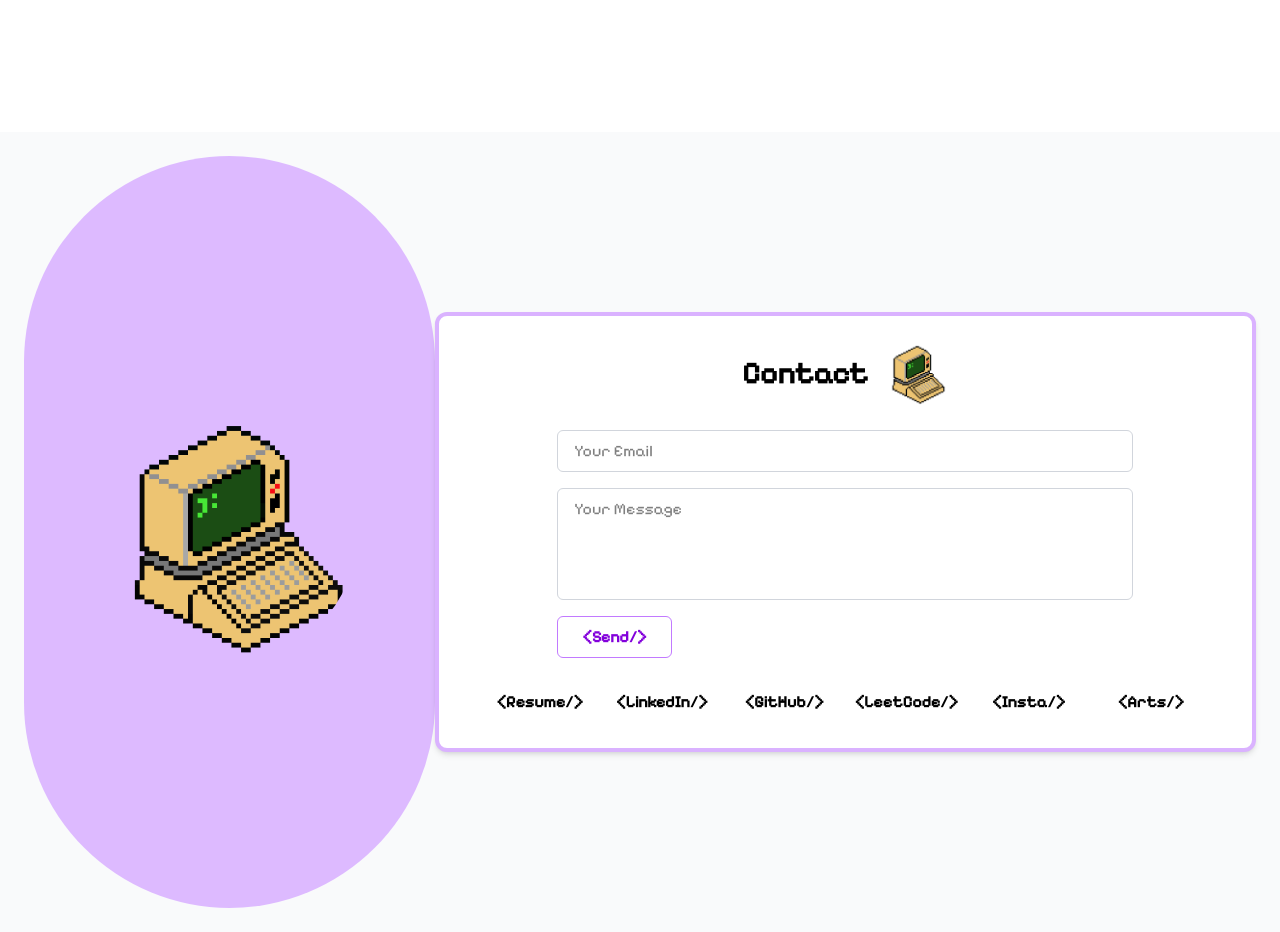
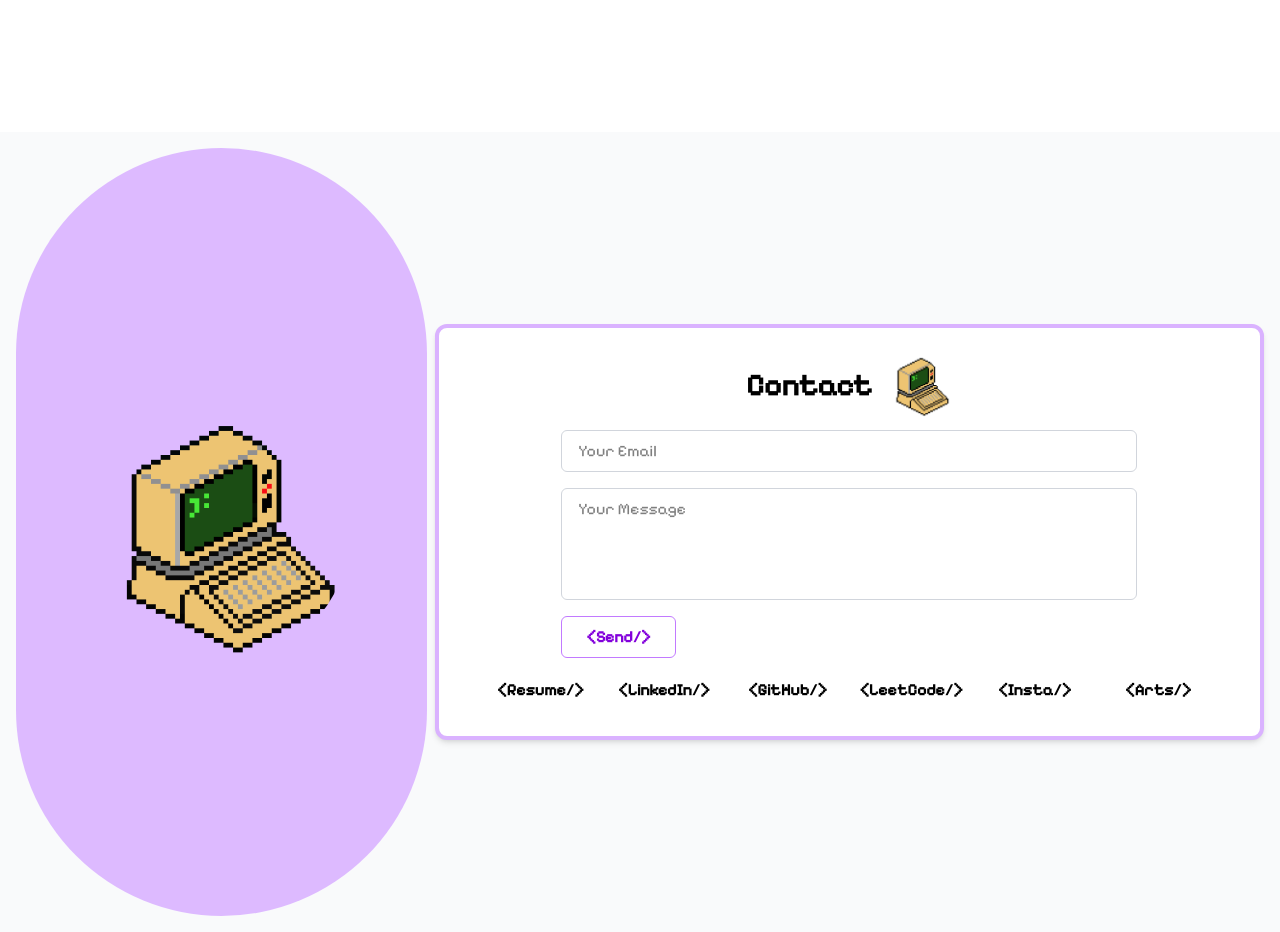
Before and after one commit to babanigit/Pixelify-porfolio-TS, a Next.js app: page / in a window 1280 px wide. Shown: the part 2300-3232 px from the top of the page. Built offline with nearby package versions, Linux system fonts and the light colour scheme; no server answers.

Commit message:
fixed contactme style issue

```diff
--- a/containers/ContactMe.tsx
+++ b/containers/ContactMe.tsx
@@ -11,7 +11,7 @@ const ContactMe = () => {
   const sendLabel = "<Send/>";
 
   return (
-    <div className="min-h-screen w-full grid grid-cols-3 place-items-center p-6 bg-gray-50">
+    <div className="min-h-screen w-full gap-2 grid grid-cols-3 place-items-center p-4 bg-gray-50">
       {/* Profile Image Section */}
       <div className="h-full w-full flex justify-center items-center bg-purple-400/50 rounded-full p-6">
         <Image
@@ -24,7 +24,7 @@ const ContactMe = () => {
       </div>
 
       {/* Contact Form Section */}
-      <div className="col-span-2 w-full h-auto border-4 border-purple-300 rounded-xl p-6 grid gap-6 bg-white shadow-md">
+      <div className="col-span-2 w-full h-auto border-4 border-purple-300 rounded-xl p-6 gap-3 grid bg-white shadow-md">
         {/* Title */}
         <div className="flex items-center justify-center gap-4 text-3xl font-semibold">
           <span>Contact</span>
```
